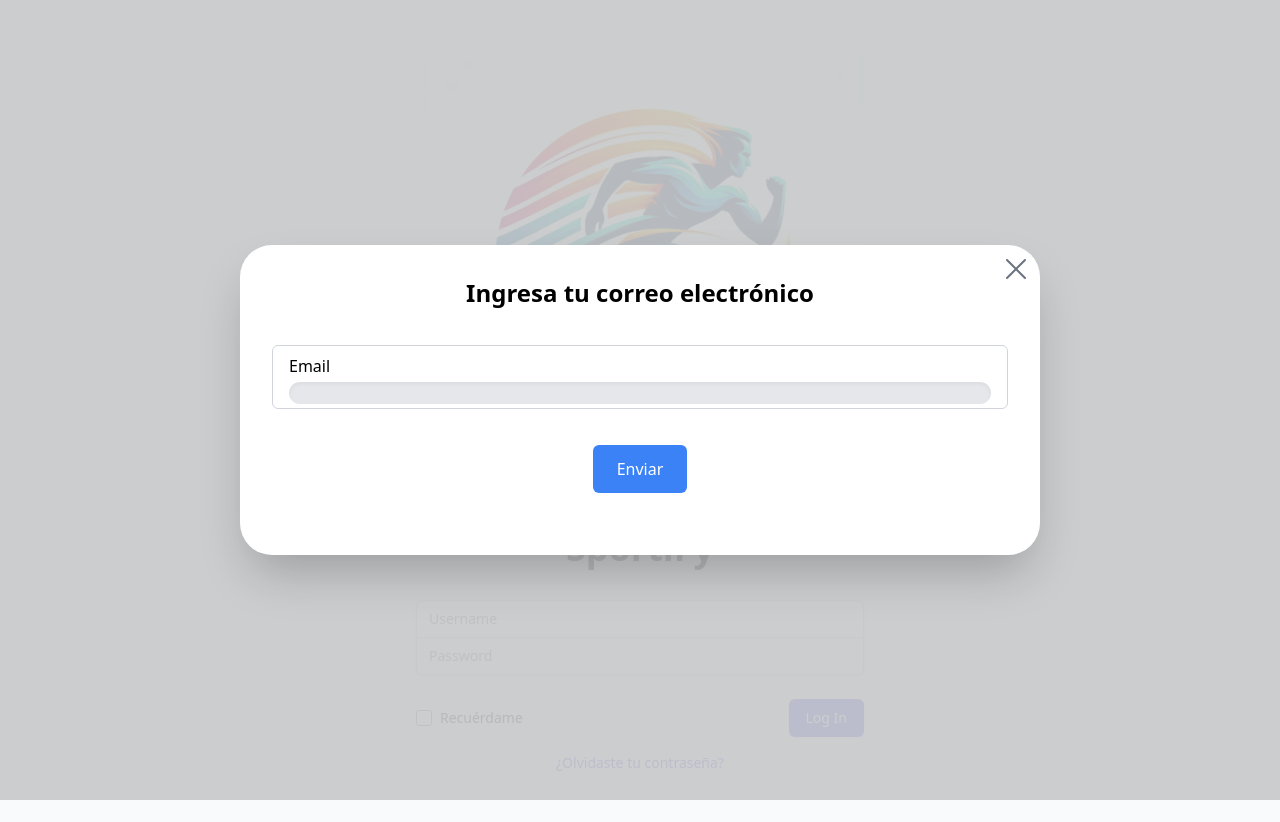
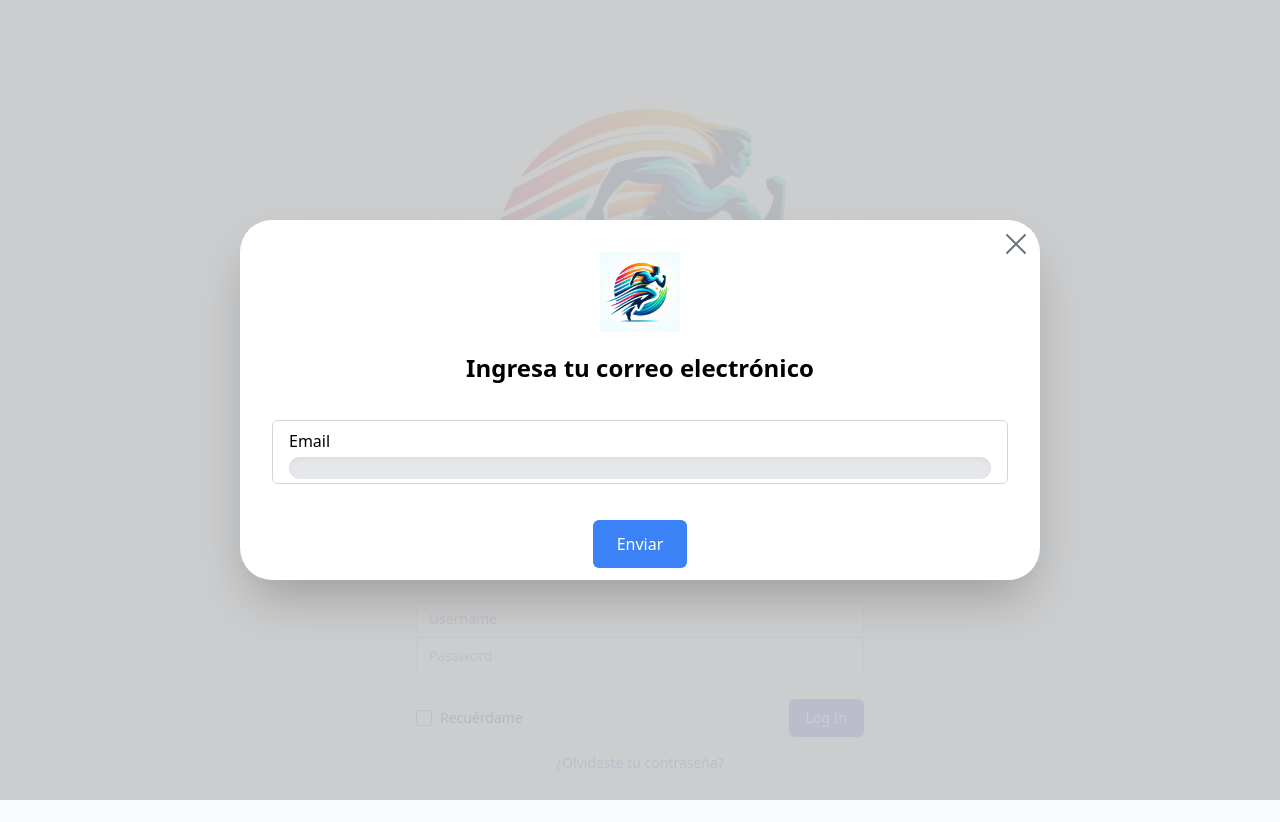
Before and after one commit to No-Country-simulation/s16-24-t-java-react, a React (Vite) app in the folder client/: page / in a window 1280 px wide. Both pictures are taken after a click on the button "¿Olvidaste tu contraseña?". Built offline with nearby package versions, Linux system fonts and the light colour scheme.

Commit message:
update forget-password

```diff
--- a/client/src/components/modals/forget-password.jsx
+++ b/client/src/components/modals/forget-password.jsx
@@ -21,16 +21,22 @@ function ForgetPassword() {
 			{showForgetPasswordModal && (
 				<NoUsarEsteModal>
 					<div className="fixed inset-0 flex justify-center items-center bg-gray-100 bg-opacity-75">
-						<div className="bg-white w-[800px] h-[310px] rounded-[32px] shadow-2xl flex flex-col items-center gap-5 p-8 relative">
+						<div className="bg-white w-[800px] h-[360px] rounded-[32px] shadow-2xl flex flex-col items-center gap-5 p-8 relative">
 							<button
 								className="absolute top-2 right-2 text-gray-500 hover:text-gray-800"
 								onClick={handleCloseModal}
 							>
 								<Icon iconName="x" />
 							</button>
+							<img
+								src="src/assets/OIG21.jpeg"
+								alt="Logo de la empresa"
+								className="mx-auto h-20"
+							/>
 							<h3 className="text-2xl font-bold mb-4">
 								Ingresa tu correo electrónico
 							</h3>
+
 							<InputData
 								type="text"
 								name="email"
```
